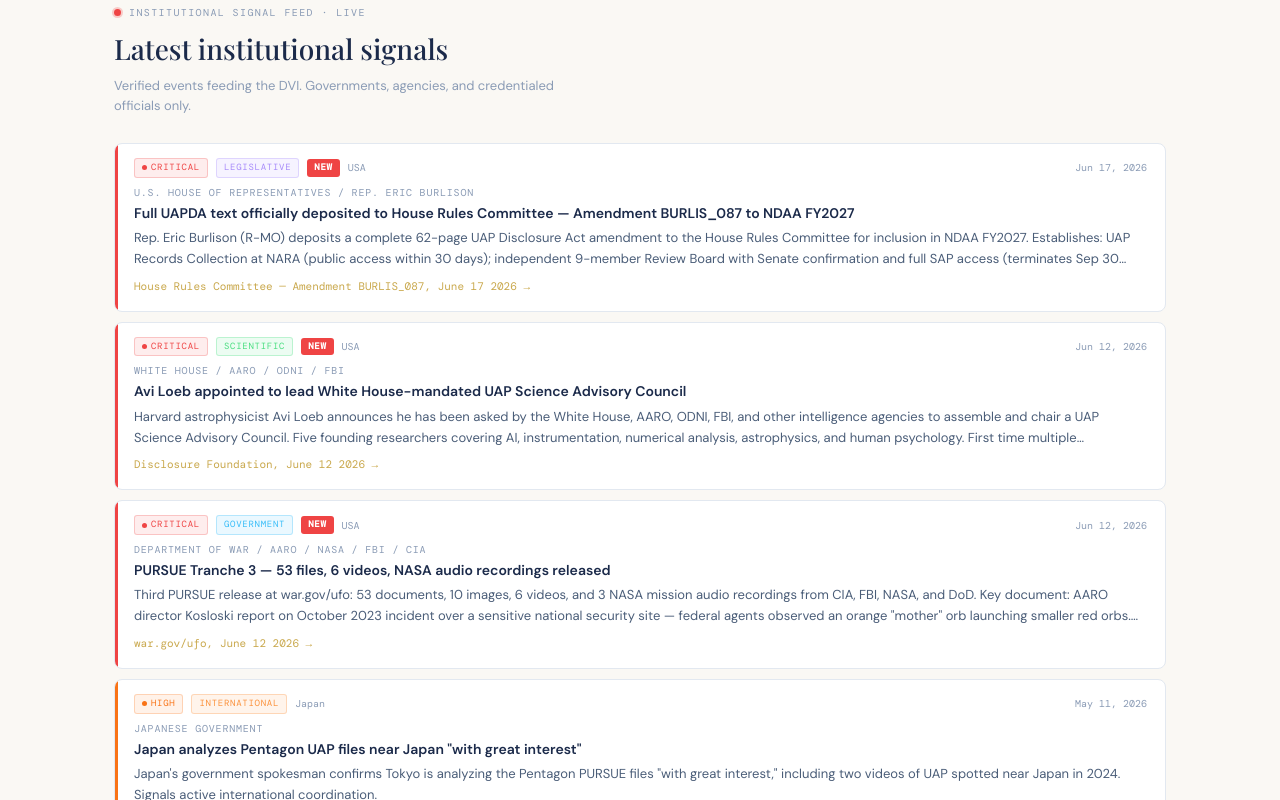
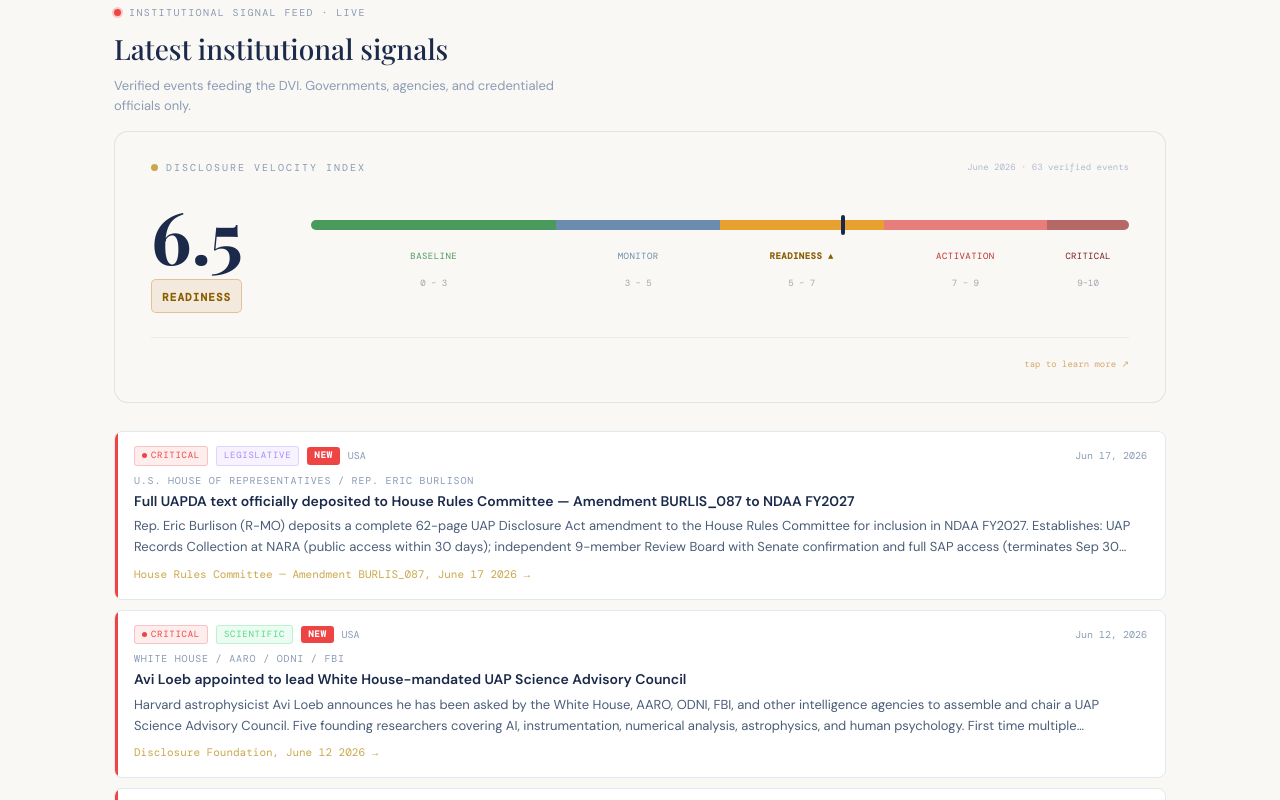
Before and after one commit to lbdgGit/DisclosureHub, a Next.js app in the folder disclosure-hub-starter/: page / in a window 1280 px wide. Shown: the part 1360-2160 px from the top of the page. Built offline with nearby package versions, Linux system fonts and the light colour scheme; a web font is replaced by a local one.

Commit message:
Update page.tsx

```diff
--- a/disclosure-hub-starter/app/page.tsx
+++ b/disclosure-hub-starter/app/page.tsx
@@ -156,7 +156,7 @@ export default function HomePage() {
       </section>
 
       {/* ── INSTITUTIONAL SIGNALS — no second DVI badge ── */}
-      <InstitutionalSignals hideDVIBadge />
+      <InstitutionalSignals />
 
       {/* ── 3 PILLARS ── */}
       <section className="py-16 sm:py-24 px-4 sm:px-6 border-t border-border/30">
@@ -184,10 +184,7 @@ export default function HomePage() {
               return (
                 <div
                   key={pillar.number}
-                  className={`group p-6 rounded-lg border border-border/60 bg-white ${pillar.hoverBorder} transition-all duration-300`}
-                  style={{ boxShadow: '0 1px 4px rgba(27,42,74,0.06)' }}
-                  onMouseEnter={(e) => { (e.currentTarget as HTMLDivElement).style.boxShadow = '0 8px 32px rgba(27,42,74,0.12)'; }}
-                  onMouseLeave={(e) => { (e.currentTarget as HTMLDivElement).style.boxShadow = '0 1px 4px rgba(27,42,74,0.06)'; }}
+                  className={`group p-6 rounded-lg border border-border/60 bg-white ${pillar.hoverBorder} hover:shadow-lg transition-all duration-300`}
                 >
                   <div className="flex items-center justify-between mb-5">
                     <span className="font-mono text-xs text-muted/50 tracking-widest" style={{ fontFamily: 'JetBrains Mono, monospace' }}>
```
